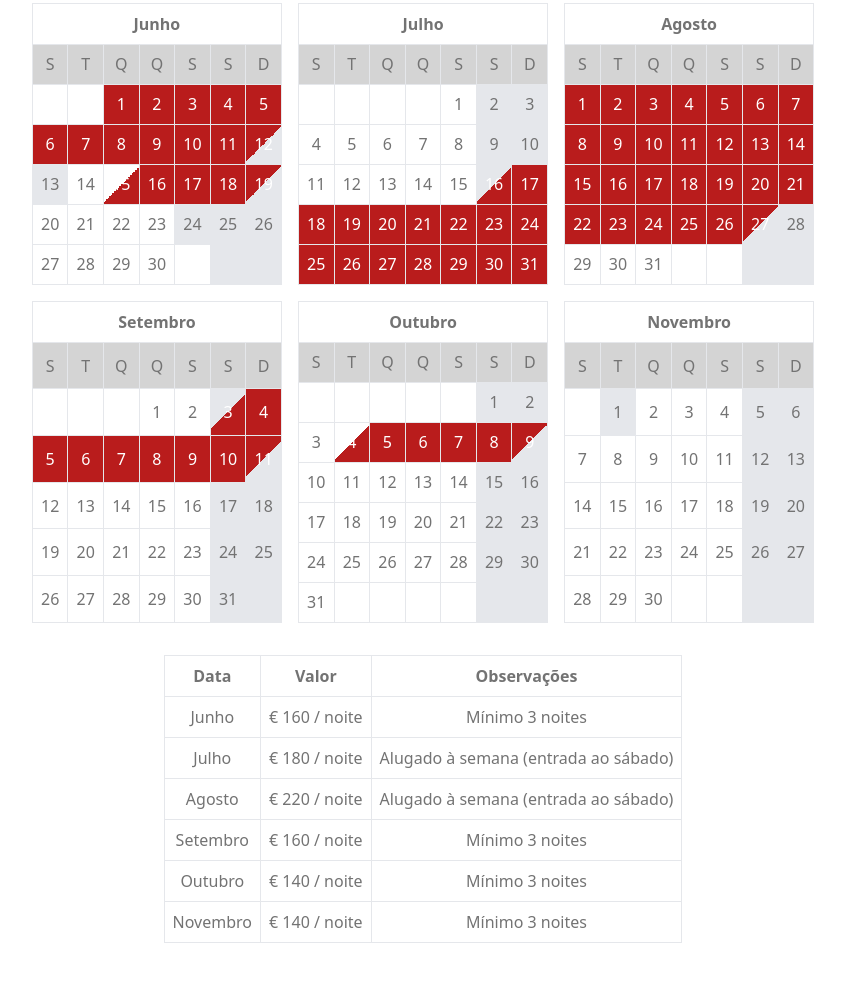
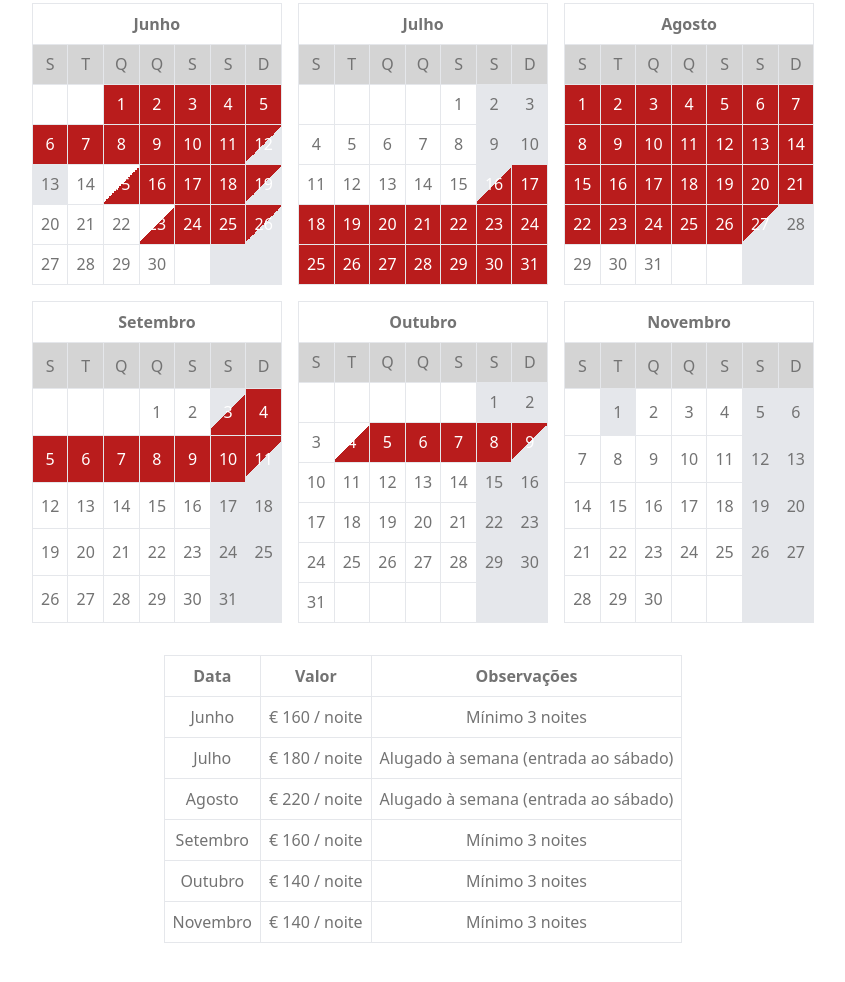
Before and after one commit to pedropalmares/casadaslameirinhas, a website: page index.html in a window 1280 px wide. Shown: the part 6555-7537 px from the top of the page, without its empty margins (217-1062 px from the left). Drawn offline with Linux system fonts and the light colour scheme; some packages are replaced by stand-ins of ours.

Commit message:
reserva 23/6 - 26/6

```diff
--- a/index.html
+++ b/index.html
@@ -563,10 +563,14 @@
                             <td>20</td>
                             <td>21</td>
                             <td>22</td>
-                            <td>23</td>
-                            <td class="dayoff">24</td>
-                            <td class="dayoff">25</td>
-                            <td class="dayoff">26</td>
+                            <td>
+                                <div class="free-occupied">23</div>
+                            </td>
+                            <td class="occupied">24</td>
+                            <td class="occupied">25</td>
+                            <td>
+                                <div class="occupied-dayoff">26</div>
+                            </td>
                         </tr>
                         <tr>
                             <td>27</td>
```
